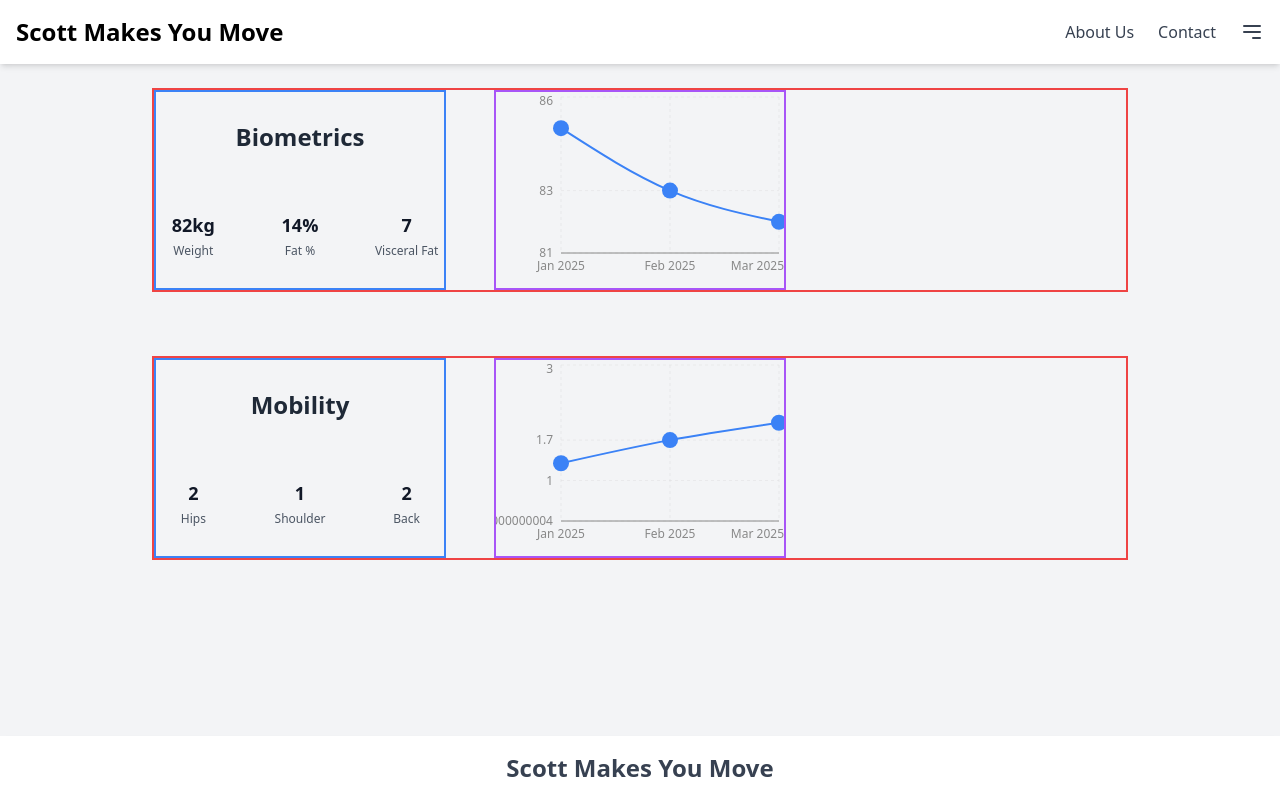
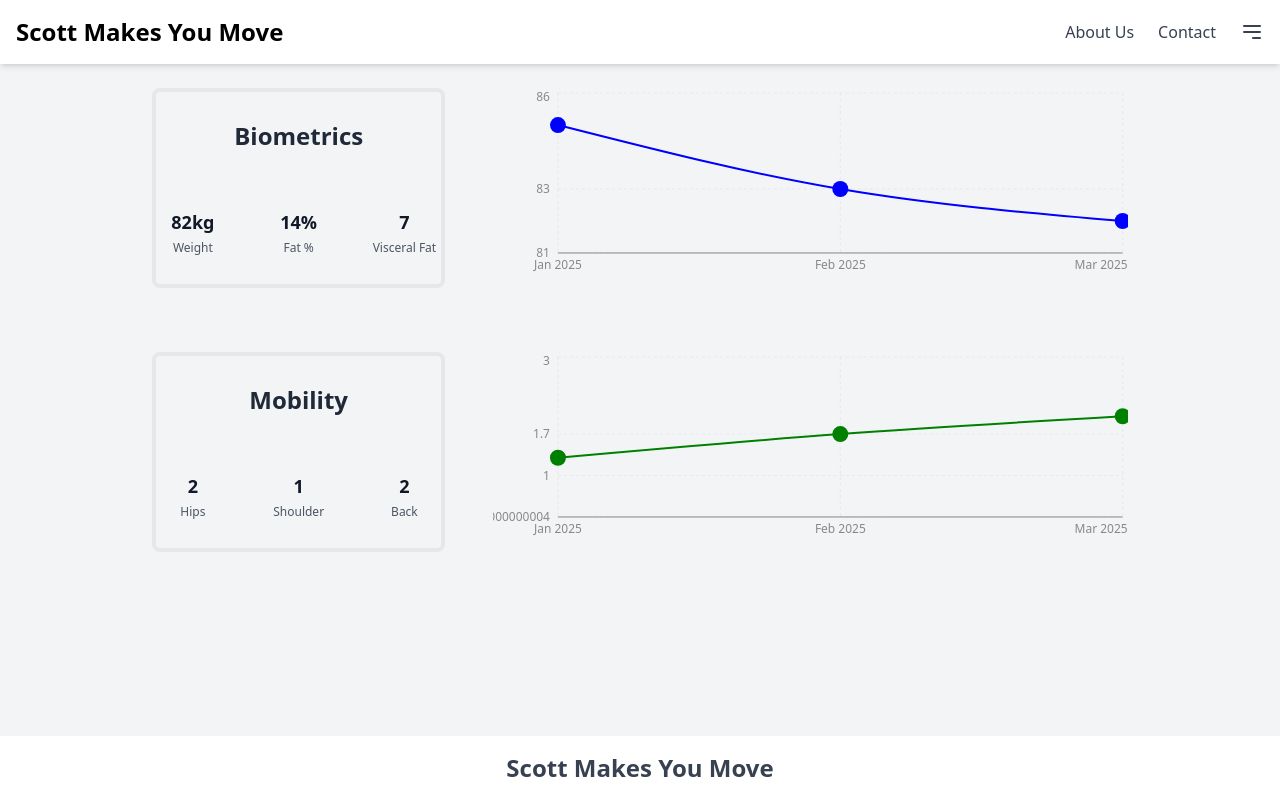
Before and after one commit to Scott-Makes-You-Move/frontend, a Next.js app: page /progress in a window 1280 px wide. Built offline with nearby package versions, Linux system fonts and the light colour scheme.

Commit message:
:sparkles: Chore: styling improvements

```diff
--- a/app/progress/Metrics.tsx
+++ b/app/progress/Metrics.tsx
@@ -6,7 +6,6 @@ import {
   XAxis,
   YAxis,
   CartesianGrid,
-  Tooltip,
   ResponsiveContainer,
 } from "recharts";
 
@@ -24,9 +23,9 @@ interface MetricsSectionProps {
     label: string;
     suffix?: string;
   }>;
+  color: string;
 }
 
-// Updated CustomDotProps to match Recharts expectations
 interface CustomDotProps {
   cx: number;
   cy: number;
@@ -41,6 +40,7 @@ const MetricsSection: React.FC<MetricsSectionProps> = ({
   title,
   data,
   metrics,
+  color,
 }) => {
   const [selectedPoint, setSelectedPoint] = useState<DataPoint | null>(null);
 
@@ -67,7 +67,7 @@ const MetricsSection: React.FC<MetricsSectionProps> = ({
         cx={cx}
         cy={cy}
         r={selectedPoint?.date === data[index]?.date ? 10 : 8}
-        fill={selectedPoint?.date === data[index]?.date ? "#2563eb" : "#3b82f6"}
+        fill={selectedPoint?.date === data[index]?.date ? "#6b7280" : color}
         className="cursor-pointer"
         onClick={() => data[index] && handleClick(data[index])}
       />
@@ -75,12 +75,14 @@ const MetricsSection: React.FC<MetricsSectionProps> = ({
   };
 
   return (
-    <div className="border-2 border-red-500 grid grid-cols-1 md:grid-cols-3 gap-8 md:gap-12">
-      <div className="border-2 border-blue-500 flex flex-col justify-around">
+    <div className="grid grid-cols-1 md:grid-cols-3 gap-8 md:gap-12">
+      <div
+        className={`flex flex-col justify-around border-2 md:border-4 border-${color}-500 rounded-lg`}
+      >
         <h2 className="text-2xl font-semibold text-gray-800">{title}</h2>
 
         {/* Current Metrics Grid */}
-        <div className="grid grid-cols-2 md:grid-cols-3 gap-8 ">
+        <div className="grid grid-cols-3 gap-8">
           {metrics.map(({ key, label, suffix }) => (
             <div key={key} className="space-y-1">
               <p className="text-lg font-bold text-gray-900">
@@ -95,11 +97,23 @@ const MetricsSection: React.FC<MetricsSectionProps> = ({
 
       {/* Selected Point Details */}
       {selectedPoint && (
-        <div className="animate-fade-in border-2 border-green-500 flex flex-col justify-around">
-          <h3 className="text-xl font-bold text-gray-900">
+        <div className="animate-fade-in flex flex-col justify-around relative border-2 md:border-4 border-gray-500 rounded-lg">
+          <button
+            onClick={() => setSelectedPoint(null)}
+            className="absolute top-2 right-2 w-6 h-6 flex items-center justify-center rounded-full bg-gray-100 hover:bg-gray-200 transition-colors"
+            aria-label="Close historical data"
+          >
+            <span
+              className="text-gray-500 font-medium leading-none select-none"
+              aria-hidden="true"
+            >
+              ×
+            </span>
+          </button>
+          <h3 className="text-xl font-bold text-gray-900 pr-8">
             Historical ({selectedPoint.date})
           </h3>
-          <div className="grid grid-cols-2 md:grid-cols-3 gap-8">
+          <div className="grid grid-cols-3 gap-8">
             {metrics.map(({ key, label, suffix }) => (
               <div key={key} className="space-y-1">
                 <p className="text-lg font-bold text-gray-900">
@@ -114,7 +128,9 @@ const MetricsSection: React.FC<MetricsSectionProps> = ({
       )}
 
       {/* Progress Graph */}
-      <div className="h-[200px] w-full border-2 border-purple-500">
+      <div
+        className={`h-[200px] w-full ${!selectedPoint ? "md:col-span-2" : ""}`}
+      >
         <ResponsiveContainer width="100%" height="100%">
           <LineChart data={data}>
             <CartesianGrid strokeDasharray="3 3" className="opacity-30" />
@@ -131,18 +147,10 @@ const MetricsSection: React.FC<MetricsSectionProps> = ({
               axisLine={false}
               domain={["dataMin - 1", "dataMax + 1"]}
             />
-            <Tooltip
-              contentStyle={{
-                backgroundColor: "white",
-                border: "1px solid #e5e7eb",
-                borderRadius: "6px",
-                padding: "8px",
-              }}
-            />
             <Line
               type="monotone"
               dataKey="average"
-              stroke="#3b82f6"
+              stroke={color}
               strokeWidth={2}
               dot={renderCustomDot}
             />
--- a/app/progress/page.tsx
+++ b/app/progress/page.tsx
@@ -82,12 +82,14 @@ export default function ProgressPage() {
           title="Biometrics"
           data={biometricsData}
           metrics={biometricsMetrics}
+          color="blue"
         />
 
         <MetricsSection
           title="Mobility"
           data={mobilityData}
           metrics={mobilityMetrics}
+          color="green"
         />
       </div>
     </section>
```
